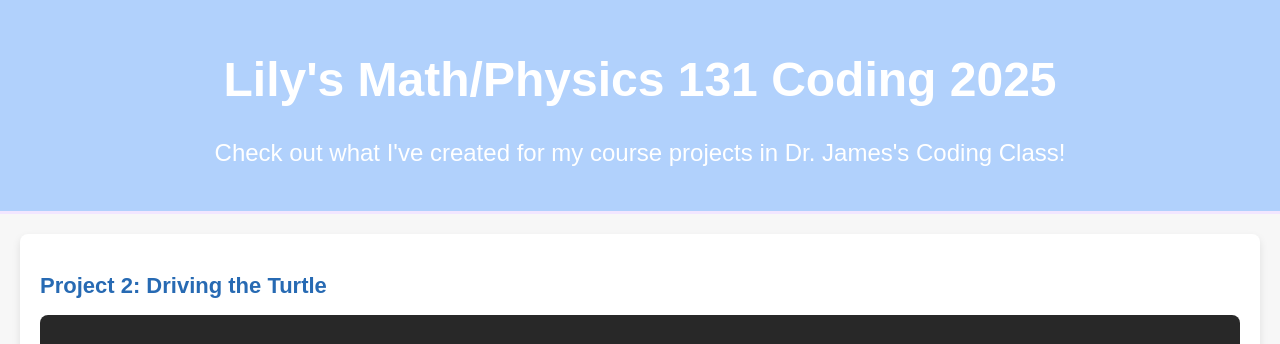
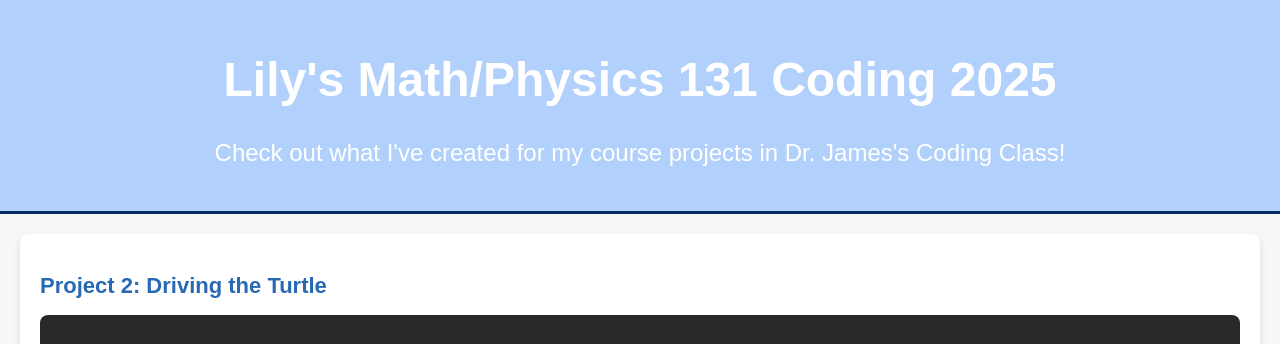
Before and after one commit to LilyRashidi-Yazd/LilyRashidi_Yazd.github.io, a plain HTML site: page index.html in a window 1280 px wide. Shown: the top 344 px of the page. Drawn offline with Linux system fonts and the light colour scheme.

Commit message:
Update index.html

```diff
--- a/index.html
+++ b/index.html
@@ -18,7 +18,7 @@
             text-align: center;
             padding: 20px;
             font-size: 24px;
-            border-bottom: 3px solid #f2e6ff; /* Darker purple border */
+            border-bottom: 3px solid #042e60; /* Darker purple border */
         }
         section {
             margin: 20px;
```
